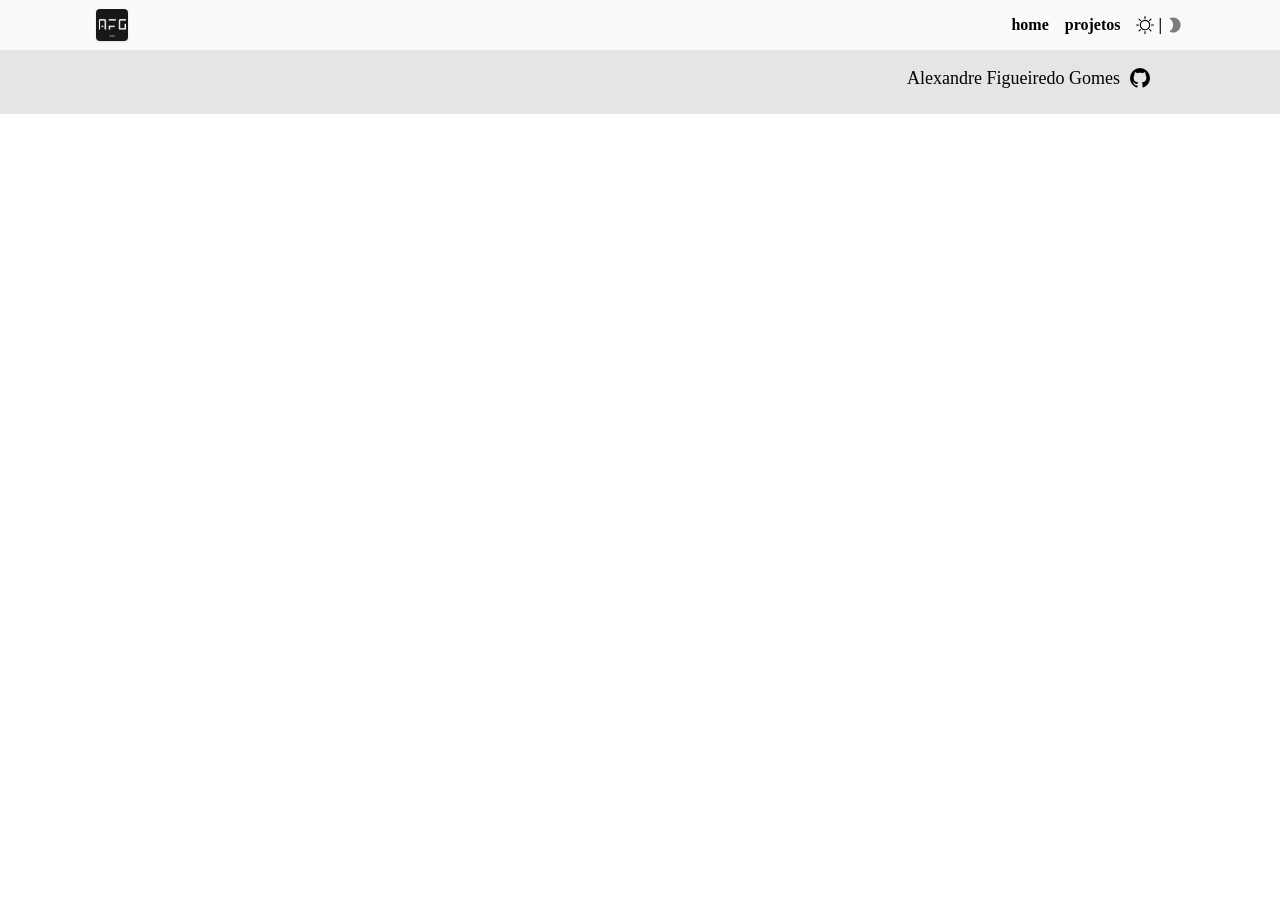
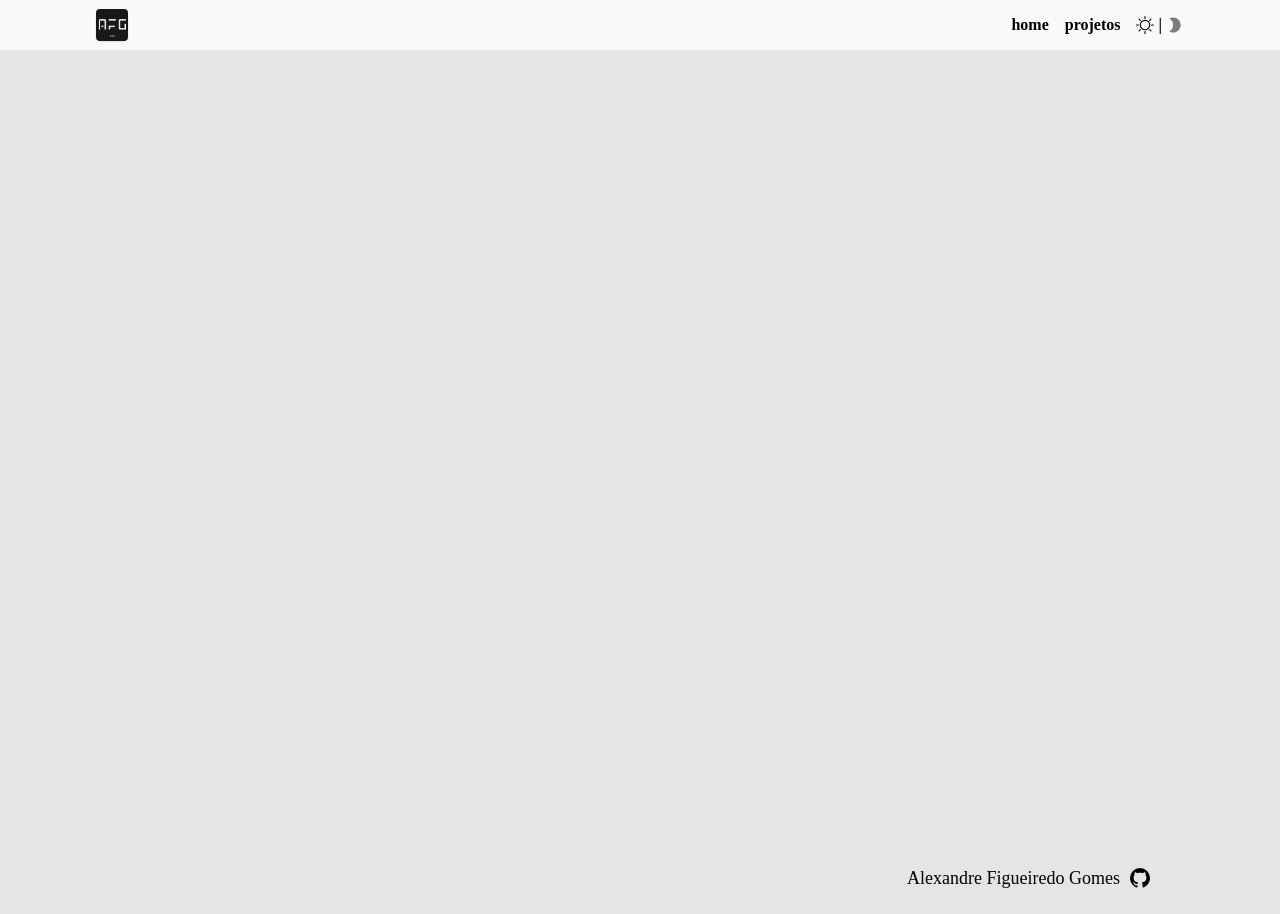
Before and after one commit to alefgomes0/my-portfolio, a React (Vite) app: page /projetos in a window 1280 px wide. Before the commit the page ends 800 px from the top, so only its background shows below. Built offline with nearby package versions, Linux system fonts and the light colour scheme; a web font is replaced by a local one.

Commit message:
Adiciona a página individual de projetos

```diff
--- a/src/App.tsx
+++ b/src/App.tsx
@@ -5,6 +5,7 @@ import { HomeContent } from "./pages/Home/HomeContent";
 import { Footer } from "./components/Footer/Footer";
 import { BotõesLaterais } from "./components/BotõesLaterais/BotõesLaterais";
 import "./App.css";
+import { TodosProjetos } from "./pages/Projetos/TodosProjetos";
 
 function App() {
   const [theme, setTheme] = useState<"light" | "dark">(
@@ -26,6 +27,7 @@ function App() {
         <Header changeTheme={handleThemeChange} theme={theme} />
         <Routes>
           <Route path="/" element={<HomeContent />} />
+          <Route path="/projetos" element={<TodosProjetos />} />
         </Routes>
       </BrowserRouter>
       <BotõesLaterais />
--- /dev/null
+++ b/src/pages/Projetos/TodosProjetos.tsx
@@ -0,0 +1,7 @@
+export const TodosProjetos = () => {
+  return (
+    <div className="h-screen bg-neutral-200">
+
+    </div>
+  )
+}
```
